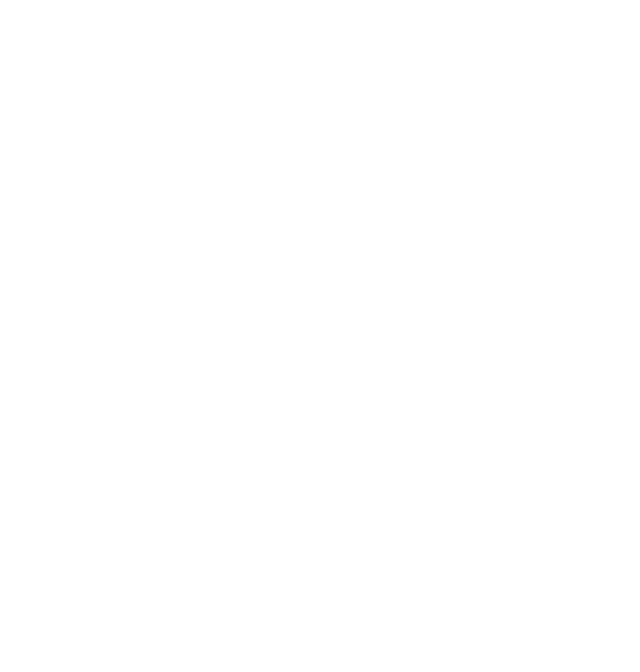
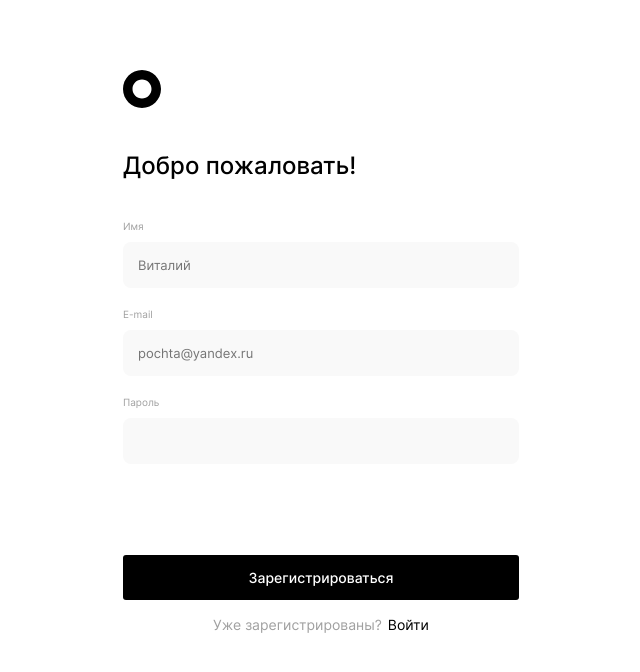
Before and after one commit to BLYADERUINER/movies-explorer-frontend, a React (Create React App) app: page /signup in a window 1280 px wide. Before the commit this address had no page. Shown: the top 672 px of the page, without its empty margins (319-959 px from the left). Built offline with nearby package versions, Linux system fonts and the light colour scheme.

Commit message:
added: Component Register

```diff
--- a/src/components/App/index.jsx
+++ b/src/components/App/index.jsx
@@ -4,6 +4,7 @@
 import Movies from "../Movies";
 import SavedMovies from "../SavedMovies";
 import Profile from "../Profile";
+import Register from "../Register";
 
 import './App.css';
 
@@ -14,6 +15,7 @@
       <Route path="/movies" element={<Movies />} />
       <Route path="/saved-movies" element={<SavedMovies />} />
       <Route path="/profile" element={<Profile />} />
+      <Route path="/signup" element={<Register />} />
     </Routes>
   );
 }
--- a/src/components/Profile/Profile.css
+++ b/src/components/Profile/Profile.css
@@ -7,7 +7,7 @@
   flex-direction: column;
   align-items: center;
   justify-content: center;
-  padding: 74px 0 70px;
+  padding: 92px 0 70px;
 }
 
 .profile__user-info {
@@ -23,6 +23,7 @@
   font-size: 24px;
   line-height: 29px;
   text-align: center;
+  margin: 0;
 }
 
 .profile__input-container {
--- /dev/null
+++ b/src/components/Register/Register.css
@@ -0,0 +1,114 @@
+.authreg {
+  display: flex;
+  flex-direction: column;
+  justify-content: center;
+  align-items: center;
+}
+
+.authreg__container {
+  padding: 70px 0 70px;
+  width: 396px;
+}
+
+.authreg__logo {
+  width: 38px;
+  height: 38px;
+}
+
+.authreg__title {
+  font-weight: 500;
+  font-size: 24px;
+  line-height: 29px;
+  margin: 40px 0 0;
+}
+
+.authreg__form {
+  display: flex;
+  flex-direction: column;
+  margin-top: 40px;
+}
+
+.authreg__input-container {
+  display: flex;
+  flex-direction: column;
+  gap: 10px;
+  margin-bottom: 20px;
+}
+
+.authreg__input-container:last-of-type {
+  margin-bottom: 0px;
+}
+
+.authreg__span {
+  font-weight: 400;
+  font-size: 10px;
+  line-height: 12px;
+  color: #A0A0A0;
+}
+
+.authreg__input {
+  font-weight: 400;
+  font-size: 13px;
+  line-height: 16px;
+  background: #F9F9F9;
+  color: #000000;
+  border-radius: 8px;
+  padding: 15px;
+  border: none;
+  outline: none;
+}
+
+.authreg__input:focus {
+  outline: 1px solid #000000;
+}
+
+.authreg__input-err {
+  color: #FF4062;
+}
+
+.authreg__error {
+  min-height: 12px;
+  font-weight: 400;
+  font-size: 10px;
+  line-height: 12px;
+  color: #FF4062;
+  margin-top: 10px;
+}
+
+.authreg__button-submit {
+  width: 100%;
+  height: 45px;
+  font-weight: 500;
+  font-size: 14px;
+  line-height: 17px;
+  background-color: #000000;
+  color: #FFFFFF;
+  border-radius: 3px;
+  border: none;
+  cursor: pointer;
+  margin-top: 69px;
+}
+
+.authreg__link-container {
+  display: flex;
+  justify-content: center;
+  gap: 6px;
+  margin-top: 16px;
+}
+
+.authreg__link-text {
+  font-weight: 400;
+  font-size: 14px;
+  line-height: 17px;
+  color: #A0A0A0;
+  margin: 0;
+}
+
+.authreg__link {
+  font-weight: 400;
+  font-size: 14px;
+  line-height: 17px;
+  text-align: center;
+  color: #000000;
+  text-decoration: none;
+}
--- /dev/null
+++ b/src/components/Register/index.jsx
@@ -0,0 +1,38 @@
+import { NavLink } from 'react-router-dom';
+
+import logo from '../../images/logo.svg';
+
+import './Register.css';
+
+function Register() {
+  return(
+    <div className='authreg'>
+      <div className='authreg__container'>
+        <img className='authreg__logo' src={logo} alt='Логотип'  />
+        <h2 className='authreg__title'>Добро пожаловать!</h2>
+        <form className='authreg__form'>
+          <div className='authreg__input-container'>
+            <span className='authreg__span'>Имя</span>
+            <input className='authreg__input' type='text' placeholder='Виталий' />
+          </div>
+          <div className='authreg__input-container'>
+            <span className='authreg__span'>E-mail</span>
+            <input className='authreg__input' type='email' placeholder='pochta@yandex.ru' />
+          </div>
+          <div className='authreg__input-container'>
+            <span className='authreg__span'>Пароль</span>
+            <input className='authreg__input' type='password' />
+          </div>
+          <span className='authreg__error' />
+          <button className='authreg__button-submit'>Зарегистрироваться</button>
+        </form>
+        <div className='authreg__link-container'>
+          <p className='authreg__link-text'>Уже зарегистрированы?</p>
+          <NavLink className='authreg__link' to='/signin'>Войти</NavLink>
+        </div>
+      </div>
+    </div>
+  );
+}
+
+export default Register;
```
